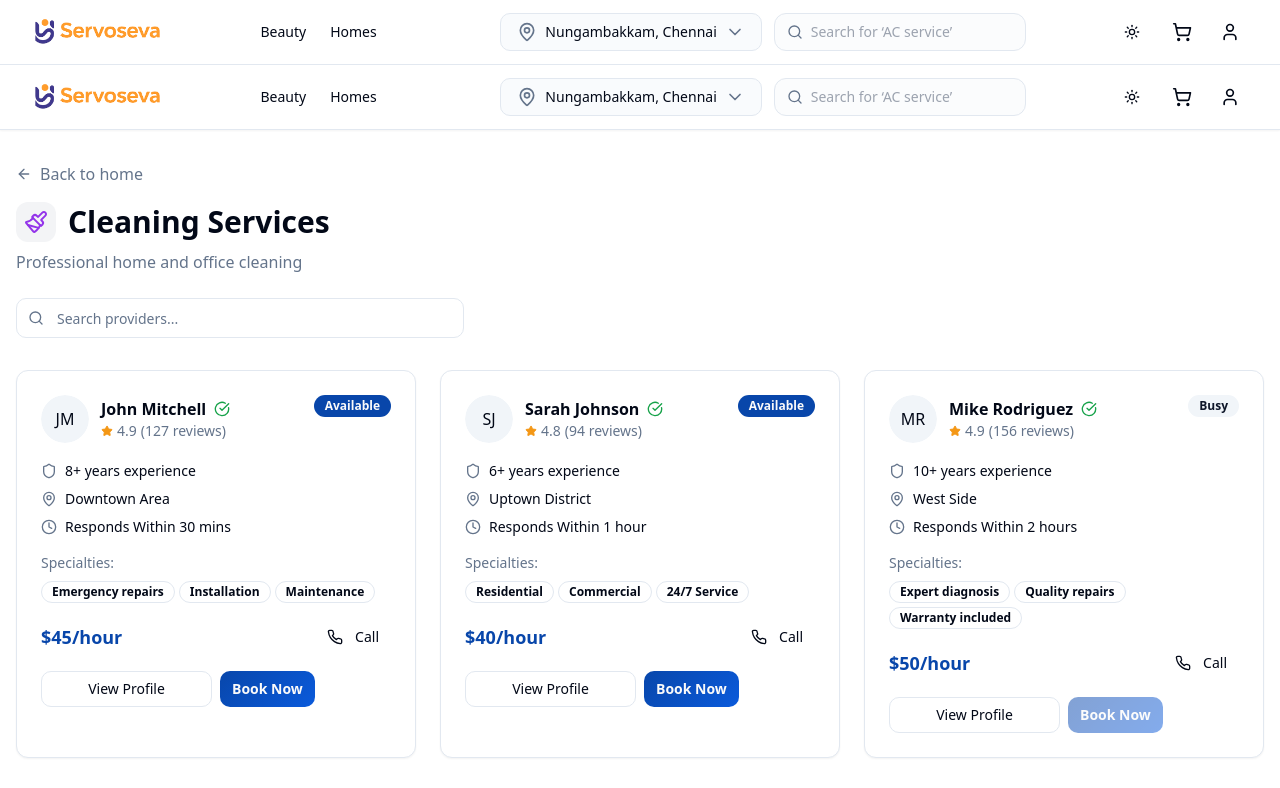
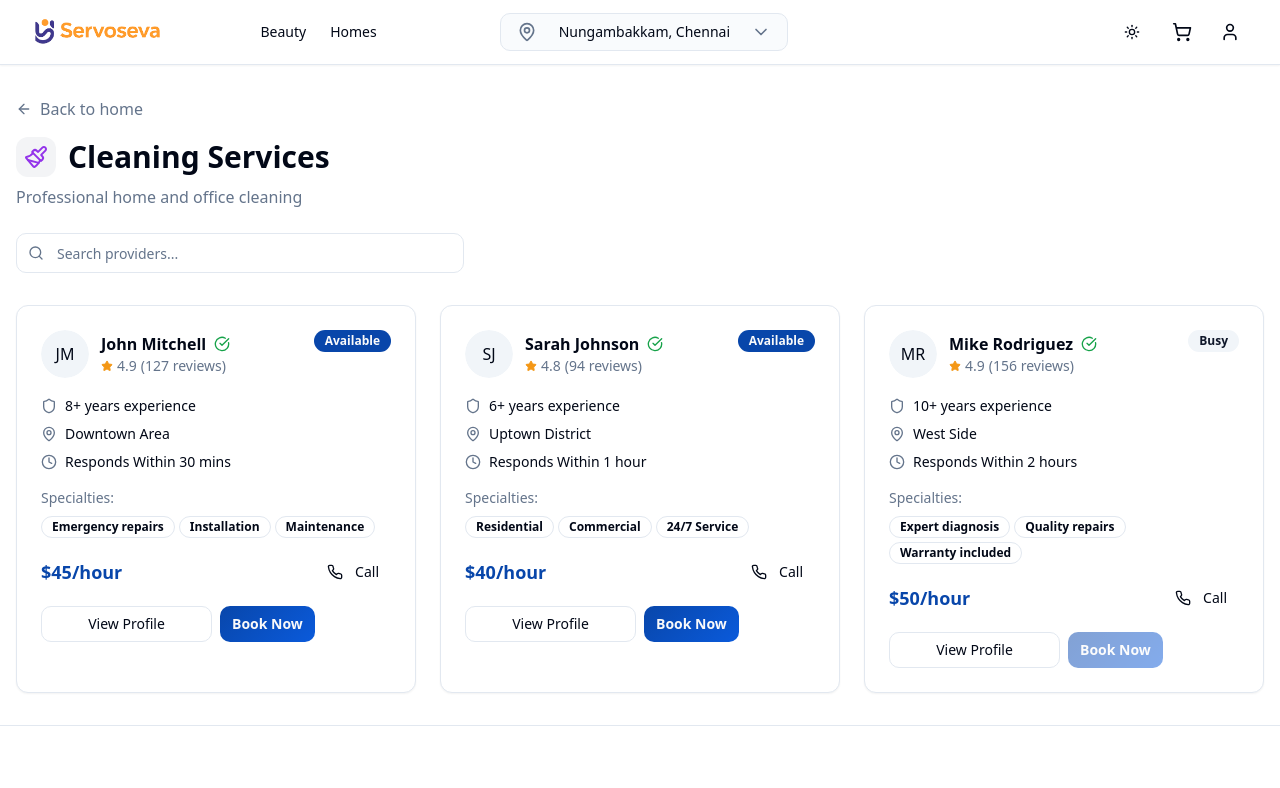
Before and after one commit to Servo-Seva/ServoSevaV1.0, a React (Vite) app in the folder frontend/: page /services/cleaning in a window 1280 px wide. Shown: the top 788 px of the page. Built offline with nearby package versions, Linux system fonts and the light colour scheme.

Commit message:
Remove search bar from header

```diff
--- a/frontend/src/components/Header.tsx
+++ b/frontend/src/components/Header.tsx
@@ -51,14 +51,14 @@ const Header = () => {
           {/* Location + Search */}
           <div className="flex items-center gap-3 flex-1 max-w-lg ml-6">
             <LocationDialog location={location} setLocation={setLocation} />
-            <div className="flex items-center px-3 py-2 border rounded-lg bg-muted/30 flex-1">
+            {/* <div className="flex items-center px-3 py-2 border rounded-lg bg-muted/30 flex-1">
               <Search className="h-4 w-4 text-muted-foreground mr-2 shrink-0" />
               <input
                 type="text"
                 placeholder="Search for ‘AC service’"
                 className="flex-1 bg-transparent outline-none text-sm"
               />
-            </div>
+            </div> */}
           </div>
 
           {/* Actions */}
@@ -95,14 +95,14 @@ const Header = () => {
         </div>
 
         {/* Search Bar below */}
-        <div className="flex items-center px-3 py-2 border rounded-lg bg-muted/30 mt-2">
+        {/* <div className="flex items-center px-3 py-2 border rounded-lg bg-muted/30 mt-2">
           <Search className="h-4 w-4 text-muted-foreground mr-2 shrink-0" />
           <input
             type="text"
             placeholder="Search for ‘AC service’"
             className="flex-1 bg-transparent outline-none text-sm"
           />
-        </div>
+        </div> */}
       </div>
 
       {/* Mobile Bottom Navbar */}
--- a/frontend/src/pages/Services.tsx
+++ b/frontend/src/pages/Services.tsx
@@ -123,7 +123,7 @@ const Services = () => {
   if (!serviceInfo) {
     return (
       <div className="min-h-screen bg-background">
-        <Header />
+        {/* <Header /> */}
         <div className="container mx-auto px-4 py-20 text-center">
           <h1 className="text-2xl font-bold mb-4">Service not found</h1>
           <Link to="/">
@@ -137,7 +137,7 @@ const Services = () => {
 
   return (
     <div className="min-h-screen bg-background">
-      <Header />
+      {/* <Header /> */}
 
       <div className="container mx-auto px-4 py-8">
         {/* Back + heading */}
```
